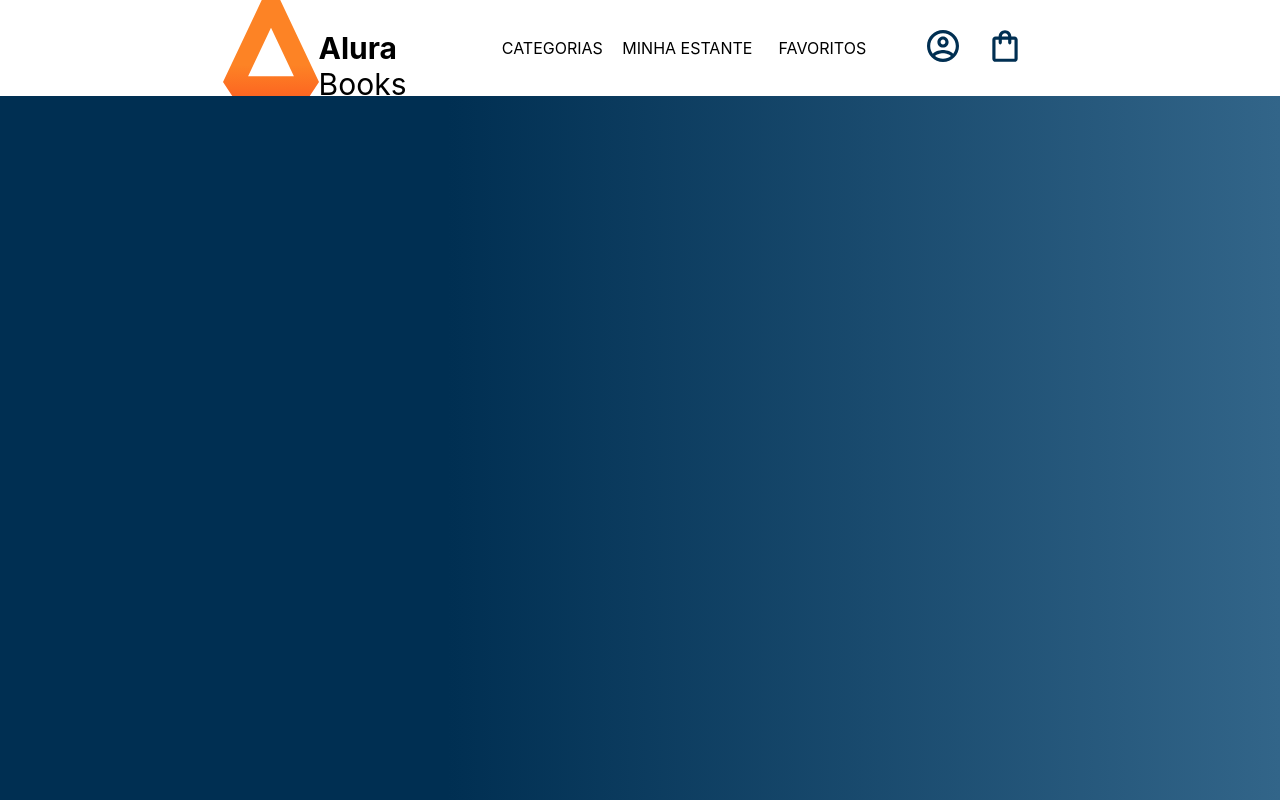
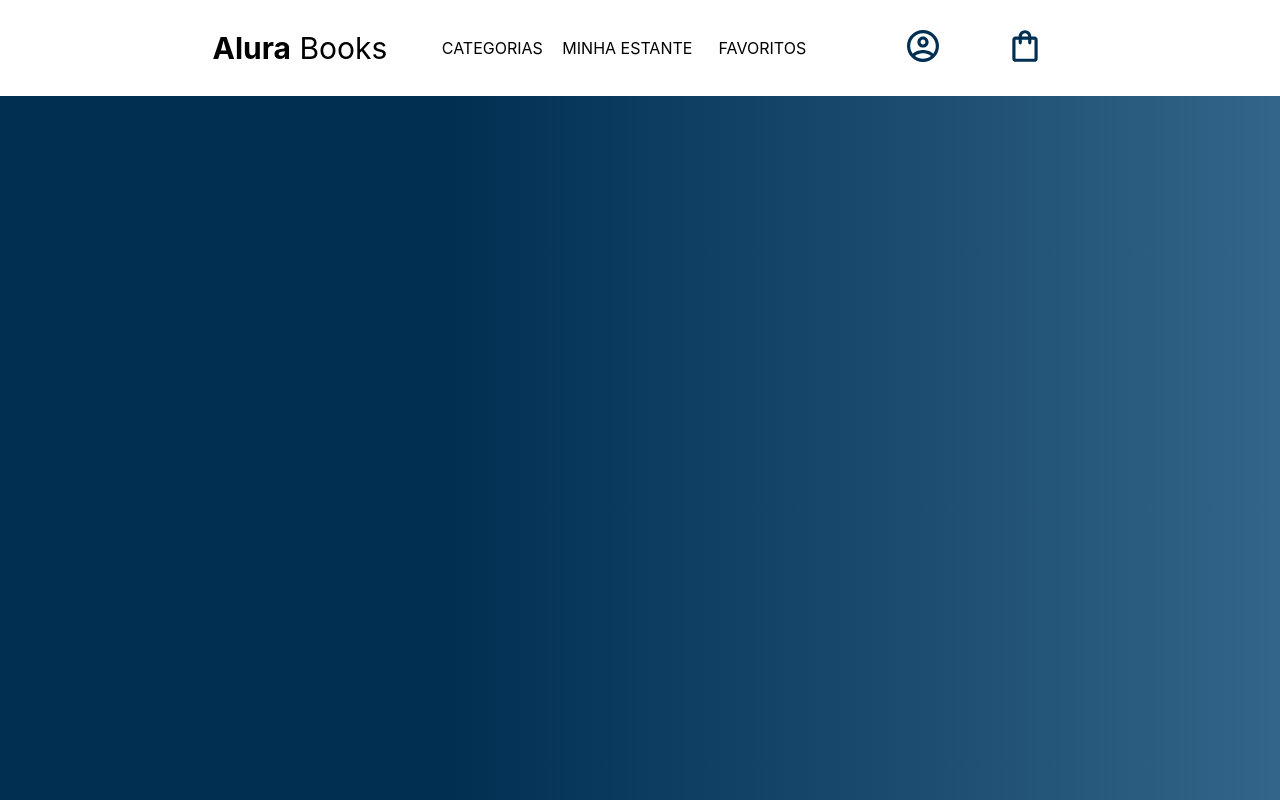
Before and after one commit to AllanGaiteiro/alura-alurabooks-estudo-react, a React (Create React App) app: page / in a window 1280 px wide. Built offline with nearby package versions, Linux system fonts and the light colour scheme.

Commit message:
introdução aos containers

```diff
--- a/src/components/Header/index.js
+++ b/src/components/Header/index.js
@@ -9,7 +9,7 @@ const HeaderContainer = styled.header`
 `;
 function Header() {
   return (
-    <HeaderContainer className="App-header">
+    <HeaderContainer>
       <Logo />
       <MenuHeaderItem />
       <MenuHeaderIcon />
--- a/src/components/MenuHeaderIcon/estilo.css
+++ /dev/null
@@ -1,12 +0,0 @@
-.menu {
-  display: flex;
-  align-items: center;
-}
-li {
-  list-style: none;
-}
-.menu-icone {
-  margin-right: 40px;
-  width: 25px;
-  align-items: center;
-}
--- a/src/components/MenuHeaderIcon/index.js
+++ b/src/components/MenuHeaderIcon/index.js
@@ -1,17 +1,28 @@
+import styled from "styled-components";
 import perfil from "../../imagens/perfil.svg";
 import sacola from "../../imagens/sacola.svg";
-import "./estilo.css";
+
+const MenuContainer = styled.ul`
+  display: flex;
+  align-items: center;
+`;
+const Icon = styled.ul`
+  list-style: none;
+  margin-right: 40px;
+  width: 25px;
+  align-items: center;
+`;
 
 const icones = [perfil, sacola];
 function MenuHeaderIcon() {
   return (
-    <ul className="menu">
+    <MenuContainer>
       {icones.map((icon) => (
-        <li className="menu-icone">
+        <Icon>
           <img src={icon} alt="icone"></img>
-        </li>
+        </Icon>
       ))}
-    </ul>
+    </MenuContainer>
   );
 }
 
--- a/src/components/MenuHeaderItem/estilo.css
+++ /dev/null
@@ -1,18 +0,0 @@
-.menu {
-  display: flex;
-  align-items: center;
-}
-li {
-  list-style: none;
-}
-.menu-item {
-  font-size: 16px;
-  display: flex;
-  justify-content: center;
-  align-items: center;
-  text-align: center;
-  height: 100%;
-  padding: 0 5px;
-  cursor: pointer;
-  min-width: 120px;
-}
--- a/src/components/MenuHeaderItem/index.js
+++ b/src/components/MenuHeaderItem/index.js
@@ -1,13 +1,29 @@
-import "./estilo.css";
+import styled from "styled-components";
 
+const MenuContainer = styled.ul`
+  display: flex;
+  align-items: center;
+`;
+const Item = styled.ul`
+  list-style: none;
+  font-size: 16px;
+  display: flex;
+  justify-content: center;
+  align-items: center;
+  text-align: center;
+  height: 100%;
+  padding: 0 5px;
+  cursor: pointer;
+  min-width: 120px;
+`;
 const menuItens = ["CATEGORIAS", "MINHA ESTANTE", "FAVORITOS"];
 function MenuHeaderItem() {
   return (
-    <ul className="menu">
+    <MenuContainer>
       {menuItens.map((item) => (
-        <li className="menu-item">{item}</li>
+        <Item>{item}</Item>
       ))}
-    </ul>
+    </MenuContainer>
   );
 }
 
--- a/src/components/logo/estilo.css
+++ /dev/null
@@ -1,5 +0,0 @@
-.logo {
-  display: flex;
-  font-size: 30px;
-  margin-right: 10px;
-}
--- a/src/components/logo/index.js
+++ b/src/components/logo/index.js
@@ -1,13 +1,21 @@
+import styled from "styled-components";
 import logo from "../../imagens/logo.svg";
-import "./estilo.css";
+
+const LogoContainer = styled.div`
+  display: flex;
+  font-size: 30px;
+`;
+const LogoImage = styled.div`
+  margin-right: 10px;
+`;
 function Logo() {
   return (
-    <div className="logo">
-      <img className="logo-img" src={logo} alt="logo do site"></img>
+    <LogoContainer>
+      <LogoImage src={logo} alt="logo do site" />
       <p>
         <strong>Alura</strong> Books
       </p>
-    </div>
+    </LogoContainer>
   );
 }
 
```
